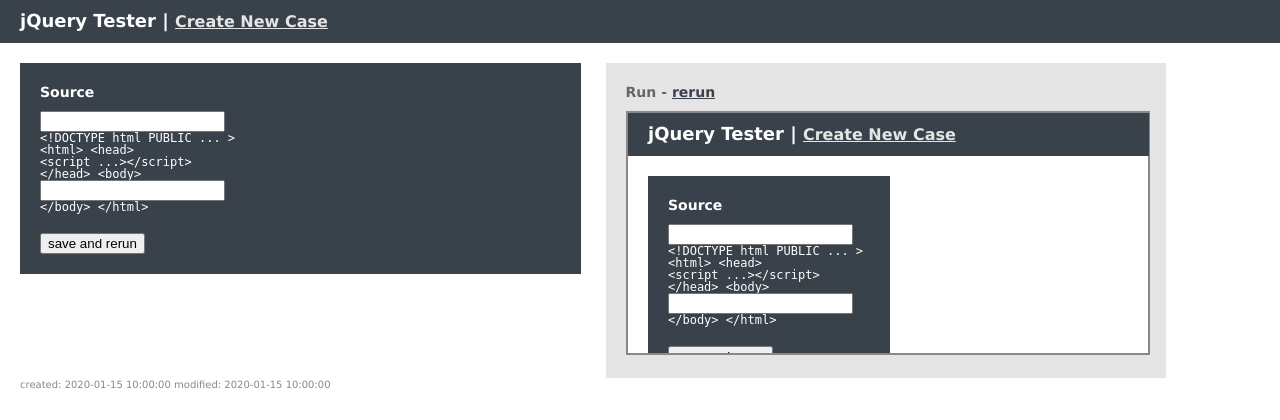
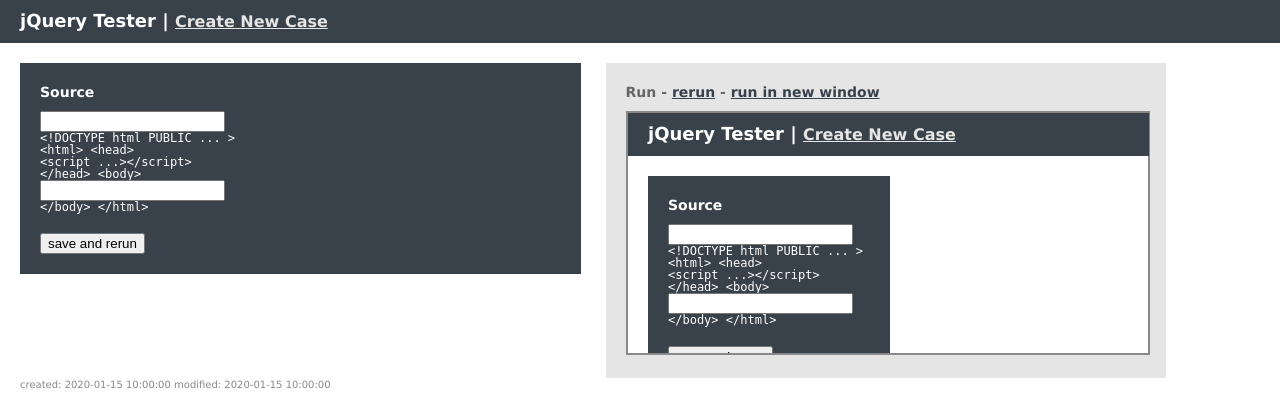
Before and after one commit to dz/jquerytester, a Python web app: template templates/case.html in a window 1280 px wide. Shown: the top 420 px of the page. Run offline with Jinja, Linux system fonts and the light colour scheme; the template is opened without the code that fills it: most values are stand-ins (such as "Sample title", 1, 10 or a date in 2020); form fields are guessed from the names that the template uses.

Commit message:
add run in new window feature

```diff
--- a/models.py
+++ b/models.py
@@ -14,6 +14,9 @@ class Case(models.Model):
     def get_absolute_url(self):
         return "/cases/%s" % self.id
 
+    def get_run_url(self):
+        return "%s/run" % self.get_absolute_url()
+
     def __unicode__(self):
         return "%s" % self.id
 
--- a/static/css/global.css
+++ b/static/css/global.css
@@ -112,7 +112,7 @@ body {
             margin-bottom: 10px;
         }
 
-            #runcase #rerun {
+            #runcase h2 a {
                 color: #39414A;
                 text-decoration: underline;
             }
--- a/static/js/global.js
+++ b/static/js/global.js
@@ -9,4 +9,9 @@ $(function(){
         e.preventDefault();
         reload();
     });
+
+    $('a.external').click(function(e){
+        e.preventDefault();
+        window.open(this.href);
+    });
 });
--- a/templates/404.html
+++ b/templates/404.html
@@ -0,0 +1,2 @@
+<h1>404</h1>
+<h2>You broke the internet!</h2>
--- a/templates/case.html
+++ b/templates/case.html
@@ -29,8 +29,8 @@
     </form>
 </div>
 <div id="runcase">
-    <h2>Run - <a href="#" id="rerun">rerun</a></h2>
-    <iframe id="frame" src="{{case.get_absolute_url}}/run"></iframe>
+    <h2>Run - <a href="#" id="rerun">rerun</a> - <a class="external" href="{{case.get_run_url}}">run in new window</a></h2>
+   <iframe id="frame" src="{{case.get_run_url}}"></iframe>
 </div>
 
 <div id="dates">
--- a/templates/index.html
+++ b/templates/index.html
@@ -4,4 +4,6 @@
 
 {% block main %}
 
+<p><a href="/cases/7">See example</a></p>
+
 {% endblock %}
```
